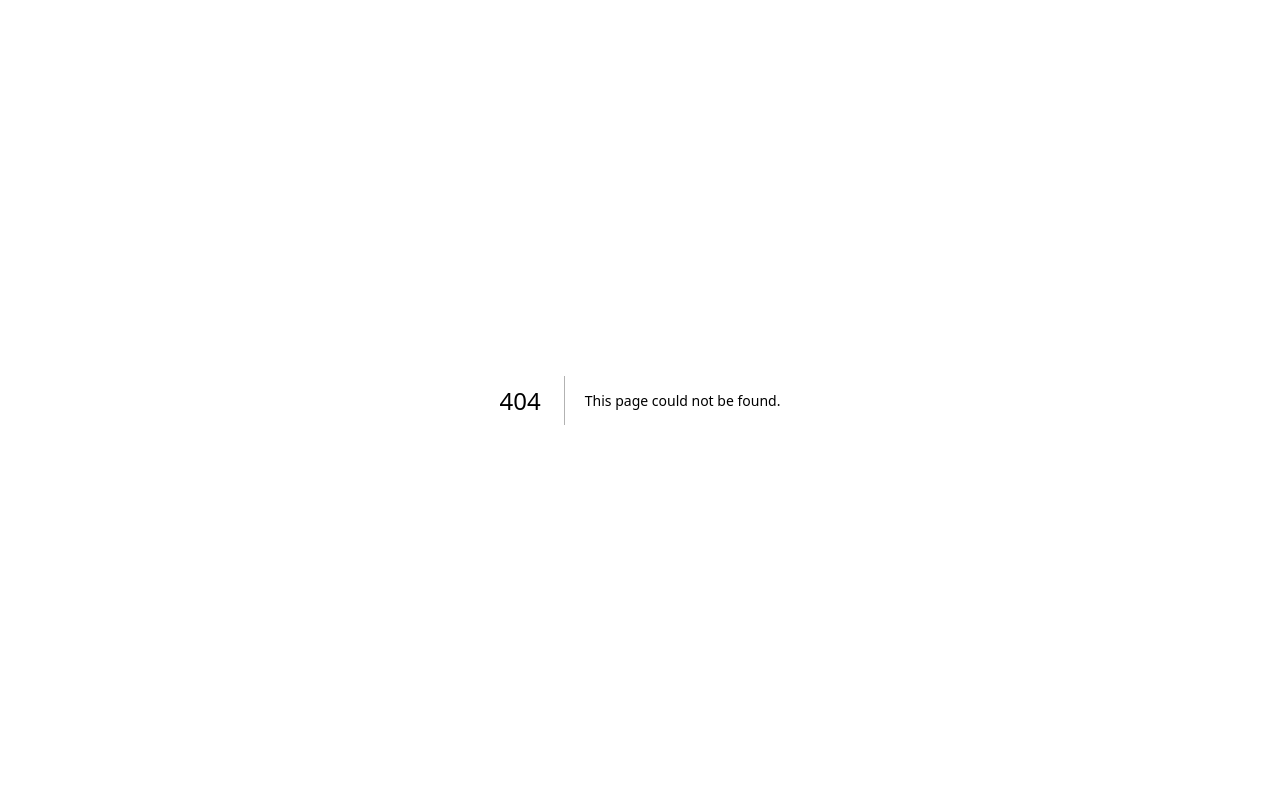
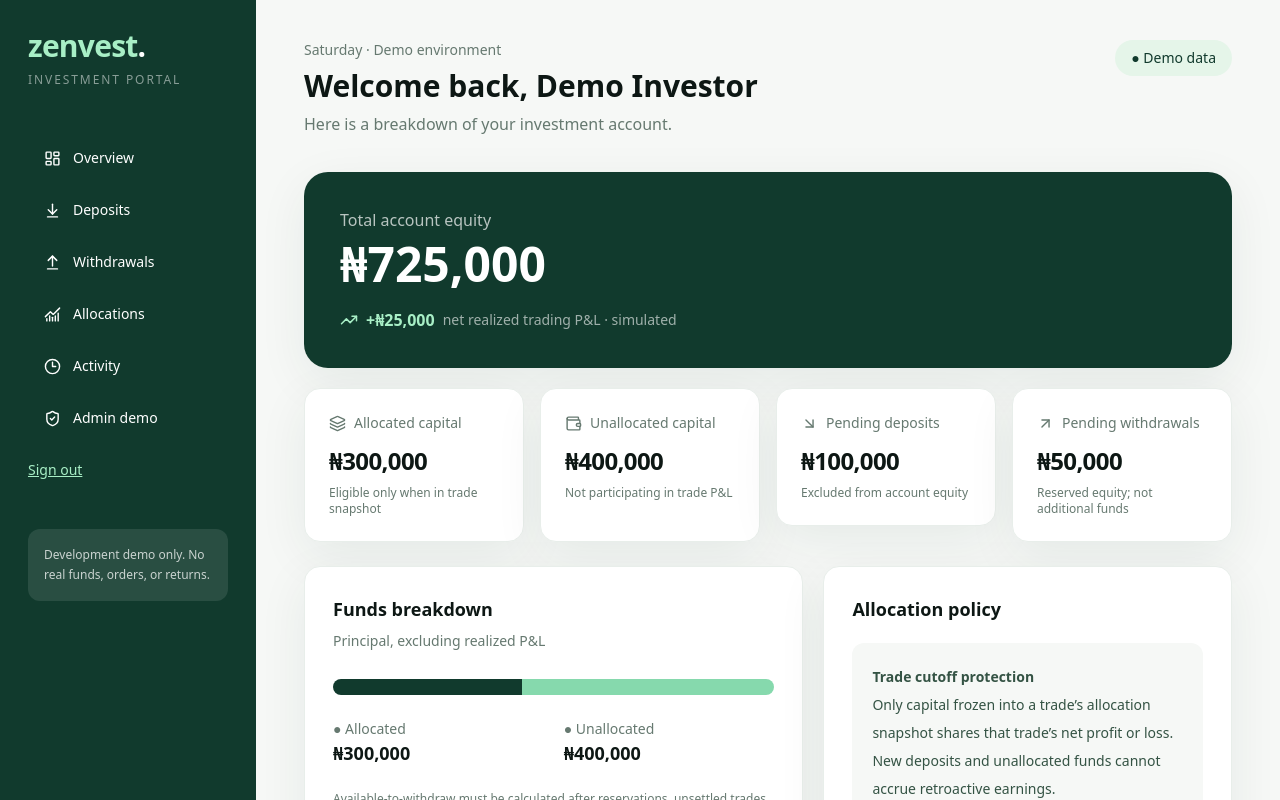
Before and after one commit to en0ma/zenvest, a Next.js app: page /preview/investor in a window 1280 px wide. Before the commit this address had no page. Shown: the top 800 px of the page. Built offline with nearby package versions, Linux system fonts and the light colour scheme.

Commit message:
fix: add public simulated preview without authentication

```diff
--- /dev/null
+++ b/src/app/preview/investor/page.tsx
@@ -0,0 +1,21 @@
+import { ArrowDownRight, ArrowUpRight, Clock3, Layers3, Wallet, TrendingUp } from "lucide-react";
+import { Shell } from "@/components/shell";
+import { investor, activity } from "@/lib/demo";
+import { formatNgn } from "@/lib/finance";
+function Metric({label,value,icon:Icon,detail}:{label:string;value:number;icon:typeof Wallet;detail:string}){
+ return <div className="rounded-2xl bg-white p-6 shadow-soft border border-[#e8eeea]"><div className="flex gap-2 items-center text-muted text-sm"><Icon size={17}/>{label}</div><div className="mt-3 text-2xl font-semibold tracking-tight">{formatNgn(value)}</div><p className="mt-2 text-xs text-muted">{detail}</p></div>;
+}
+export default function InvestorPreview(){
+ return <Shell><header className="flex flex-wrap items-start justify-between gap-4"><div><p className="text-sm text-muted">Saturday · Demo environment</p><h1 className="text-3xl font-semibold mt-2">Welcome back, {investor.name}</h1><p className="mt-2 text-muted">Here is a breakdown of your investment account.</p></div><span className="rounded-full bg-[#e5f5e9] px-4 py-2 text-sm text-forest font-medium">● Demo data</span></header>
+ <section className="rounded-3xl bg-forest text-white p-7 sm:p-9 mt-9 shadow-soft"><p className="text-white/70">Total account equity</p><h2 className="mt-2 text-4xl sm:text-5xl font-semibold">{formatNgn(investor.equity)}</h2><div className="mt-5 flex items-center gap-2 text-mint"><TrendingUp size={18}/><strong>+{formatNgn(investor.realizedPnl)}</strong><span className="text-white/60 text-sm">net realized trading P&L · simulated</span></div></section>
+ <section className="grid gap-4 md:grid-cols-2 xl:grid-cols-4 mt-5" id="allocations">
+ <Metric icon={Layers3} label="Allocated capital" value={investor.allocated} detail="Eligible only when in trade snapshot"/>
+ <Metric icon={Wallet} label="Unallocated capital" value={investor.unallocated} detail="Not participating in trade P&L"/>
+ <div id="deposits"><Metric icon={ArrowDownRight} label="Pending deposits" value={investor.pendingDeposits} detail="Excluded from account equity"/></div>
+ <div id="withdrawals"><Metric icon={ArrowUpRight} label="Pending withdrawals" value={investor.pendingWithdrawals} detail="Reserved equity; not additional funds"/></div></section>
+ <section className="grid lg:grid-cols-[1.1fr_.9fr] gap-5 mt-6"><div className="bg-white rounded-2xl shadow-soft p-7 border border-[#e8eeea]"><h3 className="text-lg font-semibold">Funds breakdown</h3><p className="text-sm text-muted mt-2">Principal, excluding realized P&L</p><div className="flex h-4 rounded-full overflow-hidden mt-7"><div className="bg-forest" style={{width:"42.857%"}}/><div className="bg-[#86d9ad] flex-1"/></div><div className="grid grid-cols-2 gap-5 mt-6 text-sm"><div><p className="text-muted">● Allocated</p><strong className="text-lg">{formatNgn(investor.allocated)}</strong></div><div><p className="text-muted">● Unallocated</p><strong className="text-lg">{formatNgn(investor.unallocated)}</strong></div></div><p className="mt-6 text-xs text-muted">Available-to-withdraw must be calculated after reservations, unsettled trades, and reconciliation.</p></div>
+ <div className="bg-white rounded-2xl shadow-soft p-7 border border-[#e8eeea]"><h3 className="text-lg font-semibold">Allocation policy</h3><div className="mt-5 rounded-xl bg-canvas p-5 text-sm leading-7 text-[#345344]"><strong>Trade cutoff protection</strong><p>Only capital frozen into a trade’s allocation snapshot shares that trade’s net profit or loss. New deposits and unallocated funds cannot accrue retroactive earnings.</p></div><p className="text-xs text-muted mt-5">Naira balances are display-only in this prototype. Live integration will separately track USDC, FX rates and custodial reconciliation.</p></div></section>
+ <section id="activity" className="mt-6 bg-white rounded-2xl shadow-soft border border-[#e8eeea] overflow-hidden"><div className="p-7"><h3 className="text-lg font-semibold">Recent activity</h3><p className="text-sm text-muted mt-1">Illustrative transactions only</p></div><div className="overflow-x-auto"><table className="w-full text-left text-sm"><thead className="bg-canvas text-muted"><tr><th className="px-7 py-4">Activity</th><th className="px-7 py-4">Reference</th><th className="px-7 py-4">Amount</th><th className="px-7 py-4">Status</th></tr></thead><tbody>{activity.map(row=><tr key={row.id} className="border-t border-[#eef1ef]"><td className="px-7 py-5 font-medium">{row.type}<p className="text-xs text-muted mt-1">{row.date}</p></td><td className="px-7 py-5 text-muted">{row.id}</td><td className="px-7 py-5 font-medium">{row.amount<0?"−":"+"}{formatNgn(Math.abs(row.amount))}</td><td className="px-7 py-5"><span className="rounded-full bg-canvas px-3 py-2 text-xs">{row.status}</span></td></tr>)}</tbody></table></div></section>
+ <p className="my-7 text-xs text-muted flex gap-2"><Clock3 size={15}/> Prototype only. Deposit, withdrawal and allocation actions are intentionally disabled.</p>
+ </Shell>;
+}
```
